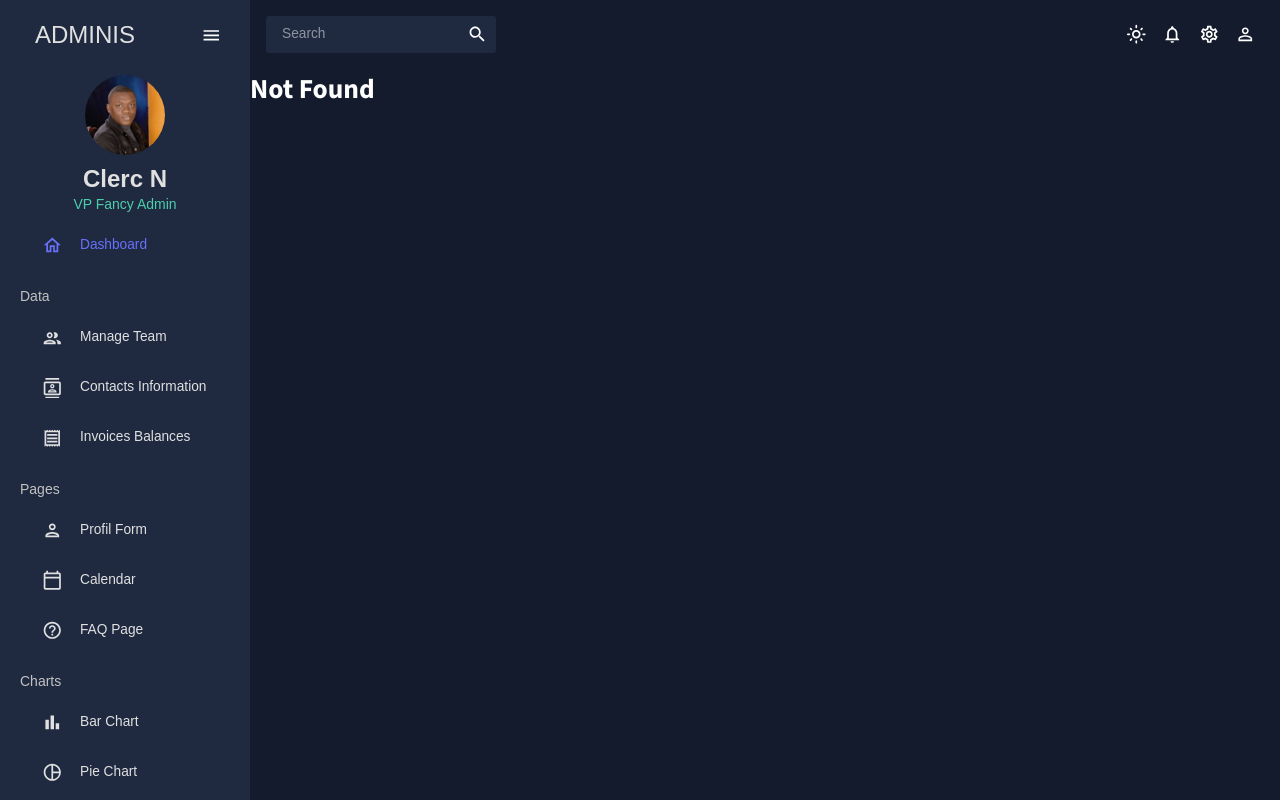
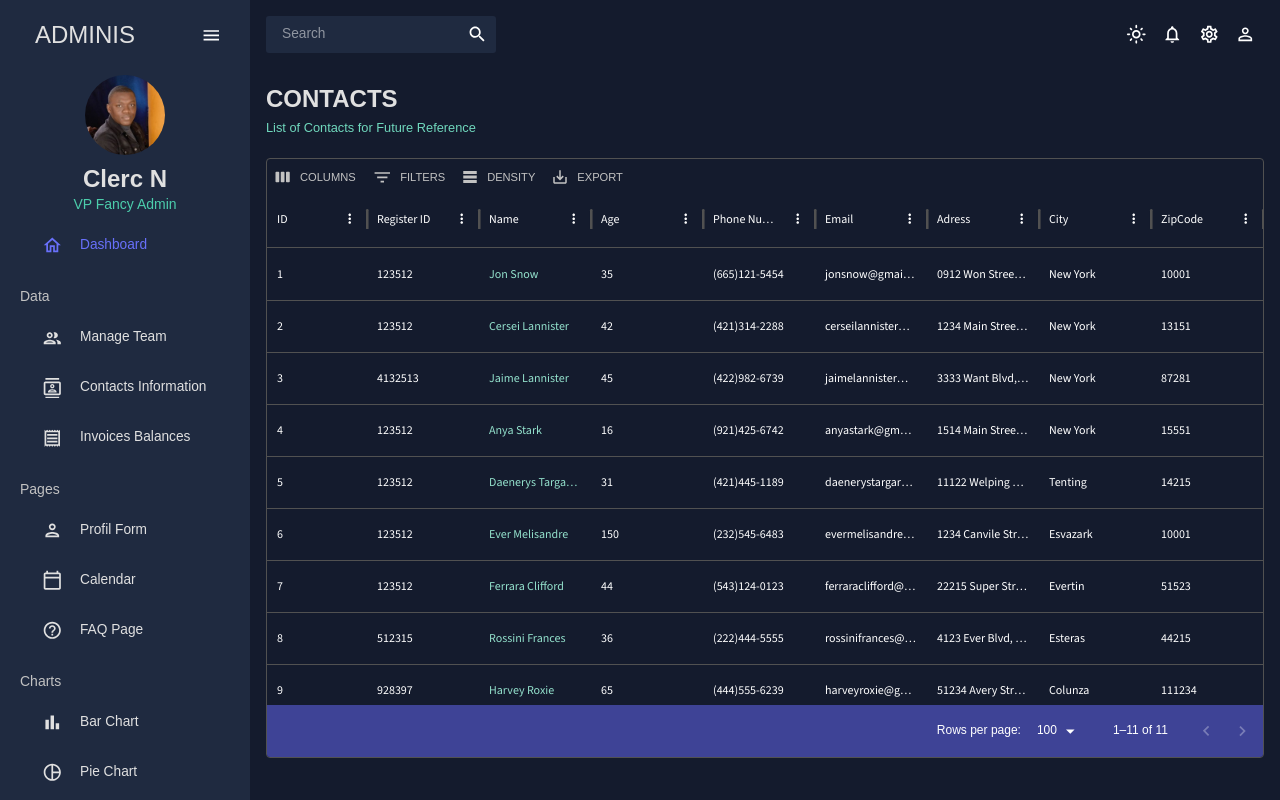
Before and after one commit to ncn17/ncn-react-admin, a React (Vite) app: page /contacts in a window 1280 px wide. Before the commit this address had no page. Built offline with nearby package versions, Linux system fonts and the light colour scheme.

Commit message:
Add contact page

```diff
--- a/src/App.tsx
+++ b/src/App.tsx
@@ -7,6 +7,7 @@ import Topbar from './pages/global/Topbar';
 import Dashboard from './pages/dashboard';
 import SidebarMenu from './pages/global/SidebarMenu';
 import { Team } from './pages/team';
+import { Contacts } from './pages/contacts';
 
 /**
  * Build a custom App Wrapped
@@ -22,6 +23,7 @@ export function App() {
         <Routes>
           <Route path="/" element={<Dashboard />} />
           <Route path="/team" element={<Team />} />
+          <Route path="/contacts" element={<Contacts />} />
           <Route path="*" element={<NotFound />} />
         </Routes>
       </main>
--- /dev/null
+++ b/src/pages/contacts/index.tsx
@@ -0,0 +1,96 @@
+import { Box, useTheme } from '@mui/material';
+import { DataGrid, GridColDef, GridToolbar } from '@mui/x-data-grid';
+
+import { tokens } from '../../theme';
+import { mockDataContacts } from '../../data/mockData';
+import { Header } from '../../components/header';
+
+export const Contacts = () => {
+  const theme = useTheme();
+  const colors = tokens(theme.palette.mode);
+
+  const columns: GridColDef<(typeof mockDataContacts)[number]>[] = [
+    { field: 'id', headerName: 'ID' },
+    {
+      field: 'registrarId',
+      headerName: 'Register ID',
+      flex: 1,
+    },
+    {
+      field: 'name',
+      headerName: 'Name',
+      flex: 1,
+      cellClassName: 'name-column--cell',
+    },
+    {
+      field: 'age',
+      headerName: 'Age',
+      flex: 1,
+    },
+    {
+      field: 'phone',
+      headerName: 'Phone Number',
+      type: 'string',
+      flex: 1,
+    },
+    {
+      field: 'email',
+      headerName: 'Email',
+      type: 'string',
+      flex: 1,
+    },
+    {
+      field: 'address',
+      headerName: 'Adress',
+      type: 'string',
+      flex: 1,
+    },
+    {
+      field: 'city',
+      headerName: 'City',
+      type: 'string',
+      flex: 1,
+    },
+    {
+      field: 'zipCode',
+      headerName: 'ZipCode',
+      type: 'string',
+      flex: 1,
+    },
+  ];
+
+  return (
+    <Box m={2}>
+      <Header
+        title="contacts"
+        subTitle="List of Contacts for Future Reference"
+      />
+      <Box
+        mt="20px"
+        height="75vh"
+        sx={{
+          '& .MuiDataGrid-toolbarContainer button': {
+            color: `${colors.grey[200]} !important`,
+          },
+          '& .name-column--cell': {
+            color: colors.greenAccent[300],
+          },
+          '& .MuiDataGrid-footerContainer': {
+            borderTop: 'none',
+            backgroundColor: colors.blueAccent[700],
+          },
+          '& .MuiCheckbox-root': {
+            color: `${colors.greenAccent[200]} !important`,
+          },
+        }}
+      >
+        <DataGrid
+          rows={mockDataContacts}
+          columns={columns}
+          checkboxSelection={false}
+          slots={{ toolbar: GridToolbar }}
+        />
+      </Box>
+    </Box>
+  );
+};
```
